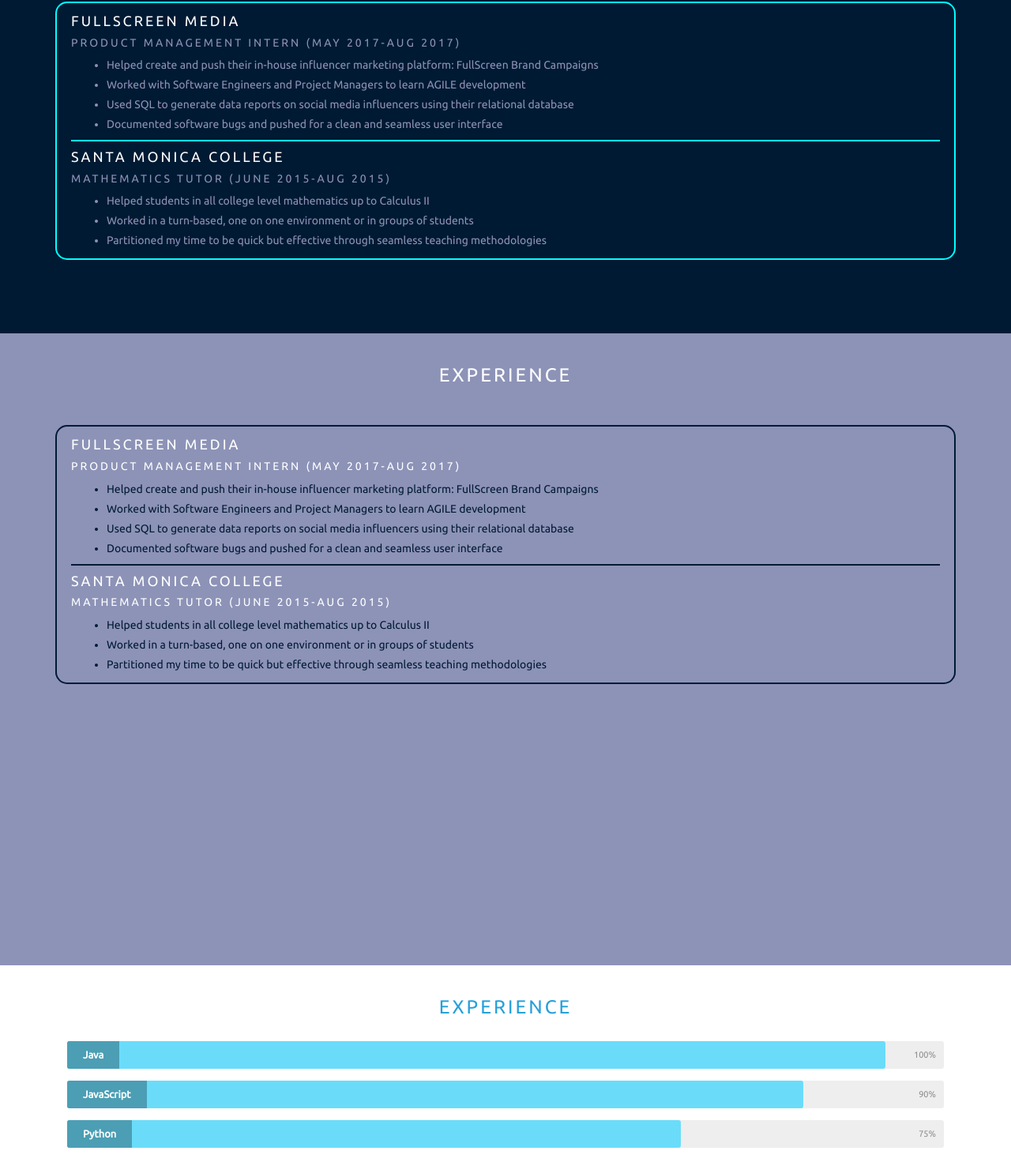
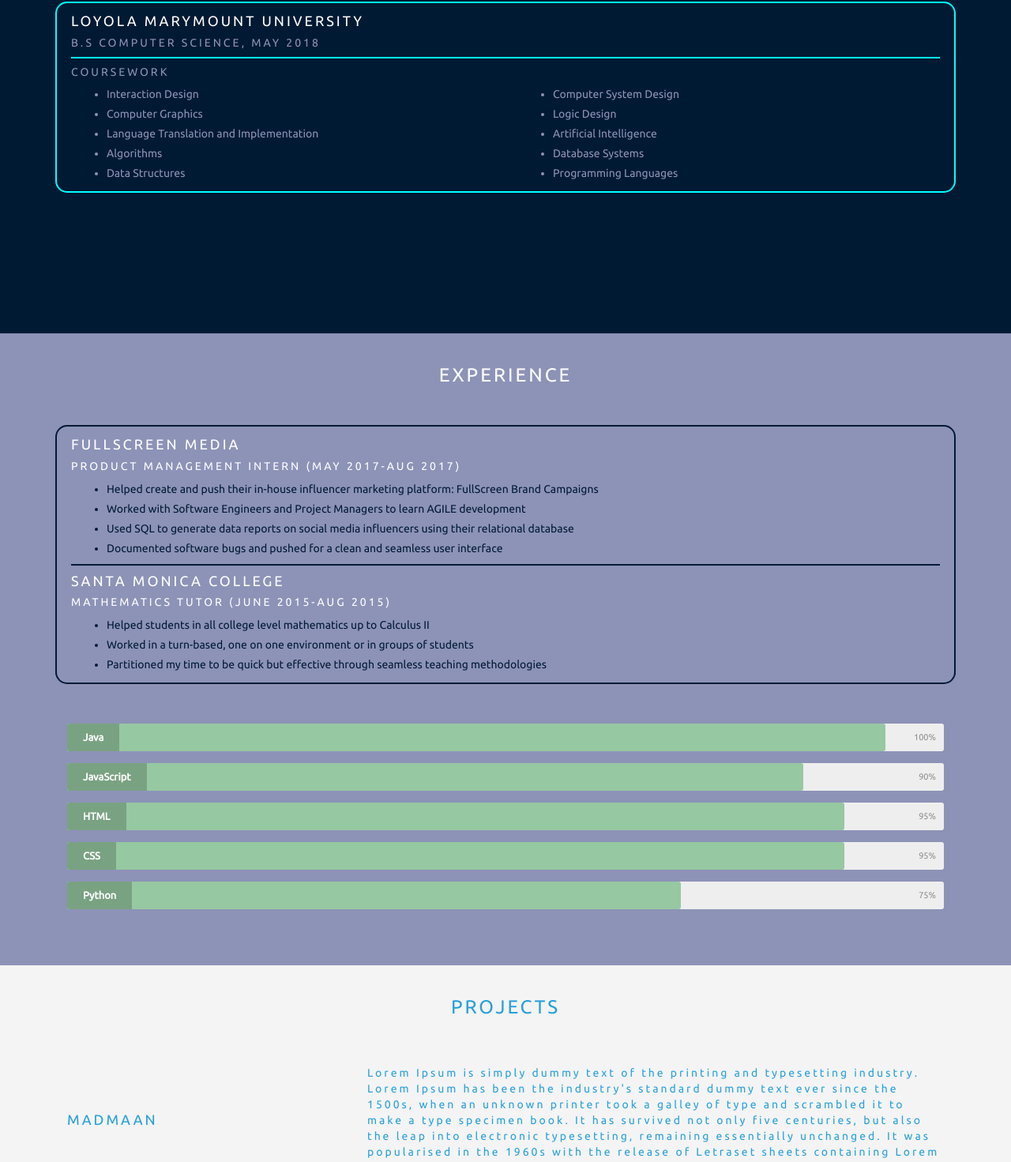
Before and after one commit to nsunga/nsunga.github.io, a website: page index.html in a window 1280 px wide. Shown: the part 1178-2649 px from the top of the page at 79% size. Drawn offline with Linux system fonts and the light colour scheme.

Commit message:
better styling

```diff
--- a/index.html
+++ b/index.html
@@ -17,7 +17,6 @@
       <div class="container anchor-pts">
         <div class="col-xs-8">
           <a class="nav-anchor" href="#about">about</a>
-          <a class="nav-anchor" href="#coursework">education</a>
           <a class="nav-anchor" href="#experience">experience</a>
           <a class="nav-anchor" href="#software-projects">projects</a>
         </div>
@@ -59,23 +58,32 @@
       </div>
       <div class="col-xs-12 about-me-box">
         <div class="about-me-box-body">
-          <h4>fullscreen media</h4>
-          <h5>product management intern (may 2017-aug 2017)</h5>
-          <ul>
-            <li>Helped create and push their in-house influencer marketing platform: FullScreen Brand Campaigns</li>
-            <li>Worked with Software Engineers and Project Managers to learn AGILE development</li>
-            <li>Used SQL to generate data reports on social media influencers using their relational database</li>
-            <li>Documented software bugs and pushed for a clean and seamless user interface</li>
-          </ul>
+          <h4>Loyola Marymount University</h4>
+          <h5>B.S Computer Science, May 2018</h5>
           <div class="col-xs-12 decorative-line"></div>
-          <h4>santa monica college</h4>
-          <h5>mathematics tutor (june 2015-aug 2015)</h5>
-          <ul>
-            <li>Helped students in all college level mathematics up to Calculus II</li>
-            <li>Worked in a turn-based, one on one environment or in groups of students</li>
-            <li>Partitioned my time to be quick but effective through seamless teaching methodologies</li>
-          </ul>
+          <h5>Coursework</h5>
+          <div class="row">
+            <div class="col-xs-12 col-md-6">
+              <ul>
+                <li>Interaction Design</li>
+                <li>Computer Graphics</li>
+                <li>Language Translation and Implementation</li>
+                <li>Algorithms</li>
+                <li>Data Structures</li>
+              </ul>
+            </div>
+            <div class="col-xs-12 col-md-6">
+              <ul>
+                <li>Computer System Design</li>
+                <li>Logic Design</li>
+                <li>Artificial Intelligence</li>
+                <li>Database Systems</li>
+                <li>Programming Languages</li>
+              </ul>
+            </div>
+          </div>
         </div>
+      </div>
     </div>
   </section>
 
@@ -104,30 +112,40 @@
           </ul>
         </div>
       </div>
+      <div class="col-xs-12" style="margin-top: 50px;">
+        <div class="skillbar clearfix " data-percent="100%">
+          <div class="skillbar-title" style="background: #87b491;"><span>Java</span></div>
+          <div class="skillbar-bar" style="background: #96C8A2;"></div>
+          <div class="skill-bar-percent">100%</div>
+        </div>
+        <div class="skillbar clearfix " data-percent="90%">
+          <div class="skillbar-title" style="background: #87b491;"><span>JavaScript</span></div>
+          <div class="skillbar-bar" style="background: #96C8A2;"></div>
+          <div class="skill-bar-percent">90%</div>
+        </div>
+        <div class="skillbar clearfix " data-percent="95%">
+          <div class="skillbar-title" style="background: #87b491;"><span>HTML</span></div>
+          <div class="skillbar-bar" style="background: #96C8A2;"></div>
+          <div class="skill-bar-percent">95%</div>
+        </div>
+        <div class="skillbar clearfix " data-percent="95%">
+          <div class="skillbar-title" style="background: #87b491;"><span>CSS</span></div>
+          <div class="skillbar-bar" style="background: #96C8A2;"></div>
+          <div class="skill-bar-percent">95%</div>
+        </div>
+        <div class="skillbar clearfix " data-percent="75%">
+          <div class="skillbar-title" style="background: #87b491;"><span>Python</span></div>
+          <div class="skillbar-bar" style="background: #96C8A2;"></div>
+          <div class="skill-bar-percent">75%</div>
+        </div>
+      </div>
     </div>
   </section>
 
   <section id="projects">
     <div class="container">
       <div class="col-xs-12">
-        <h3 class="proj-headers" style="text-align: center !important;">experience</h3>
-      </div>
-      <div class="col-xs-12">
-        <div class="skillbar clearfix " data-percent="100%">
-          <div class="skillbar-title" style="background: #54b0c8;"><span>Java</span></div>
-          <div class="skillbar-bar" style="background: #6adcfa;"></div>
-          <div class="skill-bar-percent">100%</div>
-        </div>
-        <div class="skillbar clearfix " data-percent="90%">
-          <div class="skillbar-title" style="background: #54b0c8;"><span>JavaScript</span></div>
-          <div class="skillbar-bar" style="background: #6adcfa;"></div>
-          <div class="skill-bar-percent">90%</div>
-        </div>
-        <div class="skillbar clearfix " data-percent="75%">
-          <div class="skillbar-title" style="background: #54b0c8;"><span>Python</span></div>
-          <div class="skillbar-bar" style="background: #6adcfa;"></div>
-          <div class="skill-bar-percent">75%</div>
-        </div>
+        <h3 class="proj-headers" style="text-align: center !important;">projects</h3>
       </div>
       <div class="col-md-4 col-xs-12" style="margin-bottom: 30px;">
         <h4 class="proj-titles">madmaan</h4>
--- a/styles/styles.css
+++ b/styles/styles.css
@@ -208,7 +208,7 @@
 } */
 #projects {
   height: 100vh;
-  background: white;
+  background: #f4f4f4;
   margin: 0;
   background-repeat: no-repeat;
   background-attachment: fixed;
```
